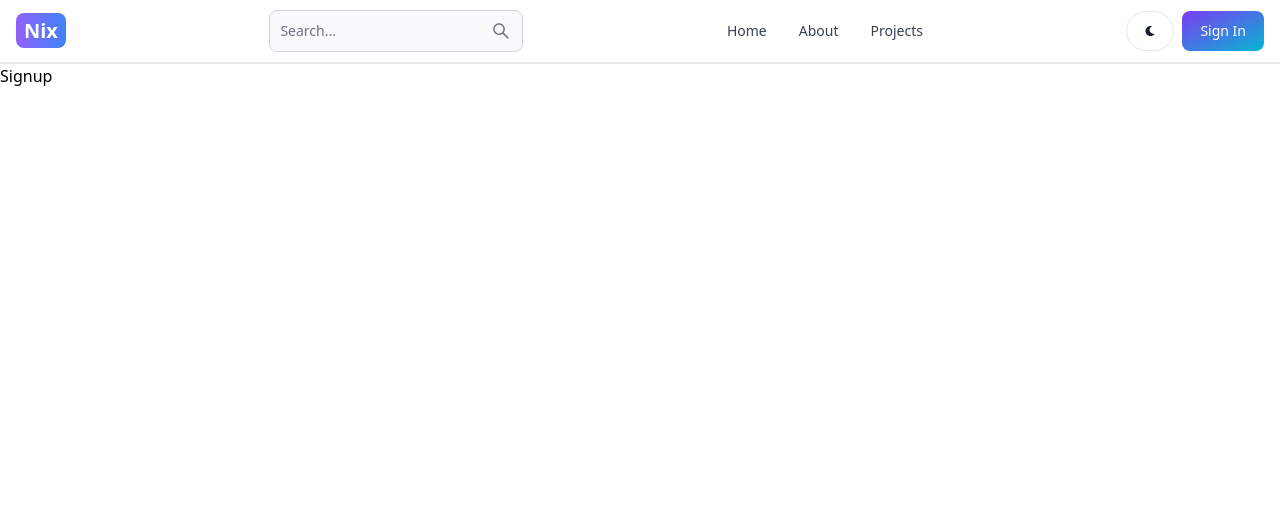
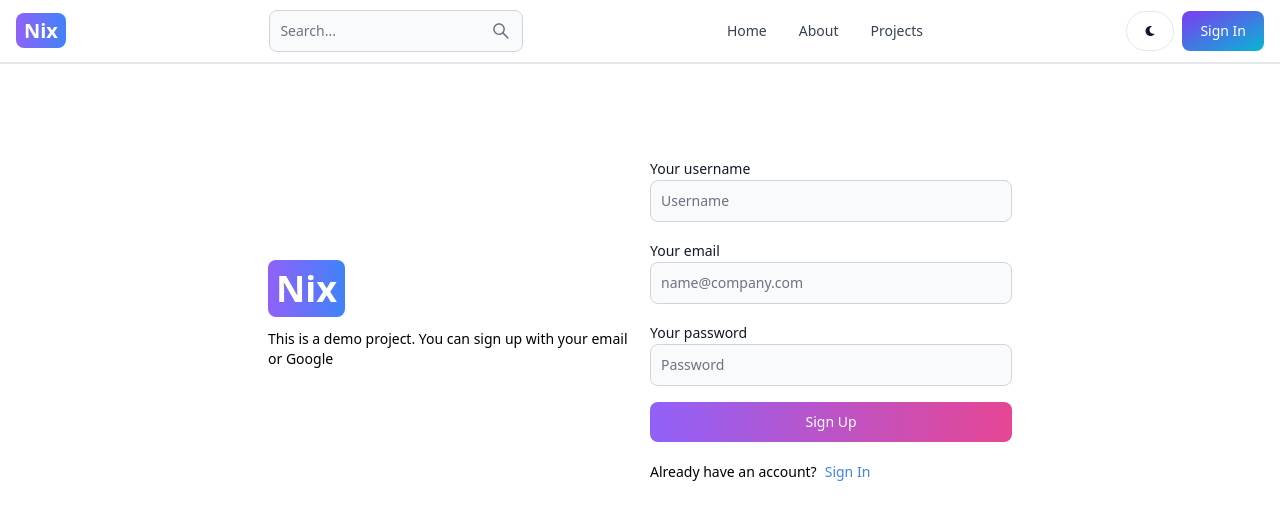
Before and after one commit to sharma03r/mern-blog, a React (Vite) app in the folder client/: page /sign-up in a window 1280 px wide. Shown: the top 520 px of the page. Built offline with nearby package versions, Linux system fonts and the light colour scheme.

Commit message:
Signup page UI completed

```diff
--- a/client/src/pages/Signup.jsx
+++ b/client/src/pages/Signup.jsx
@@ -1,7 +1,54 @@
+import { Label, TextInput, Button } from "flowbite-react";
 import React from "react";
+import { Link } from "react-router-dom";
 
 function Signup() {
-  return <div>Signup</div>;
+  return (
+    <div className="min-h-screen mt-20">
+      <div className="flex p-3 max-w-3xl mx-auto flex-col md:flex-row md:items-center gap-5">
+        <div className="flex-1">
+          <Link to="/" className="font-bold dark:text-white text-4xl">
+            <span className="px-2 py-1 bg-gradient-to-r from-purple-500 to-blue-500 rounded-lg text-white">
+              Nix
+            </span>
+          </Link>
+          <p className="text-sm mt-5">
+            This is a demo project. You can sign up with your email or Google
+          </p>
+        </div>
+        {/* Right */}
+        <div className="flex-1">
+          <form className="flex flex-col gap-4">
+            <div>
+              <Label value="Your username" />
+              <TextInput type="text" placeholder="Username" id="username" />
+            </div>
+            <div>
+              <Label value="Your email" />
+              <TextInput
+                type="text"
+                placeholder="name@company.com"
+                id="email"
+              />
+            </div>
+            <div>
+              <Label value="Your password" />
+              <TextInput type="text" placeholder="Password" id="password" />
+            </div>
+            <Button gradientDuoTone="purpleToPink" type="submit">
+              Sign Up
+            </Button>
+          </form>
+          <div className="flex gap-2 text-sm mt-5">
+            <span>Already have an account?</span>
+            <Link to="/sign-in" className="text-blue-500">
+              Sign In
+            </Link>
+          </div>
+        </div>
+      </div>
+    </div>
+  );
 }
 
 export default Signup;
```
